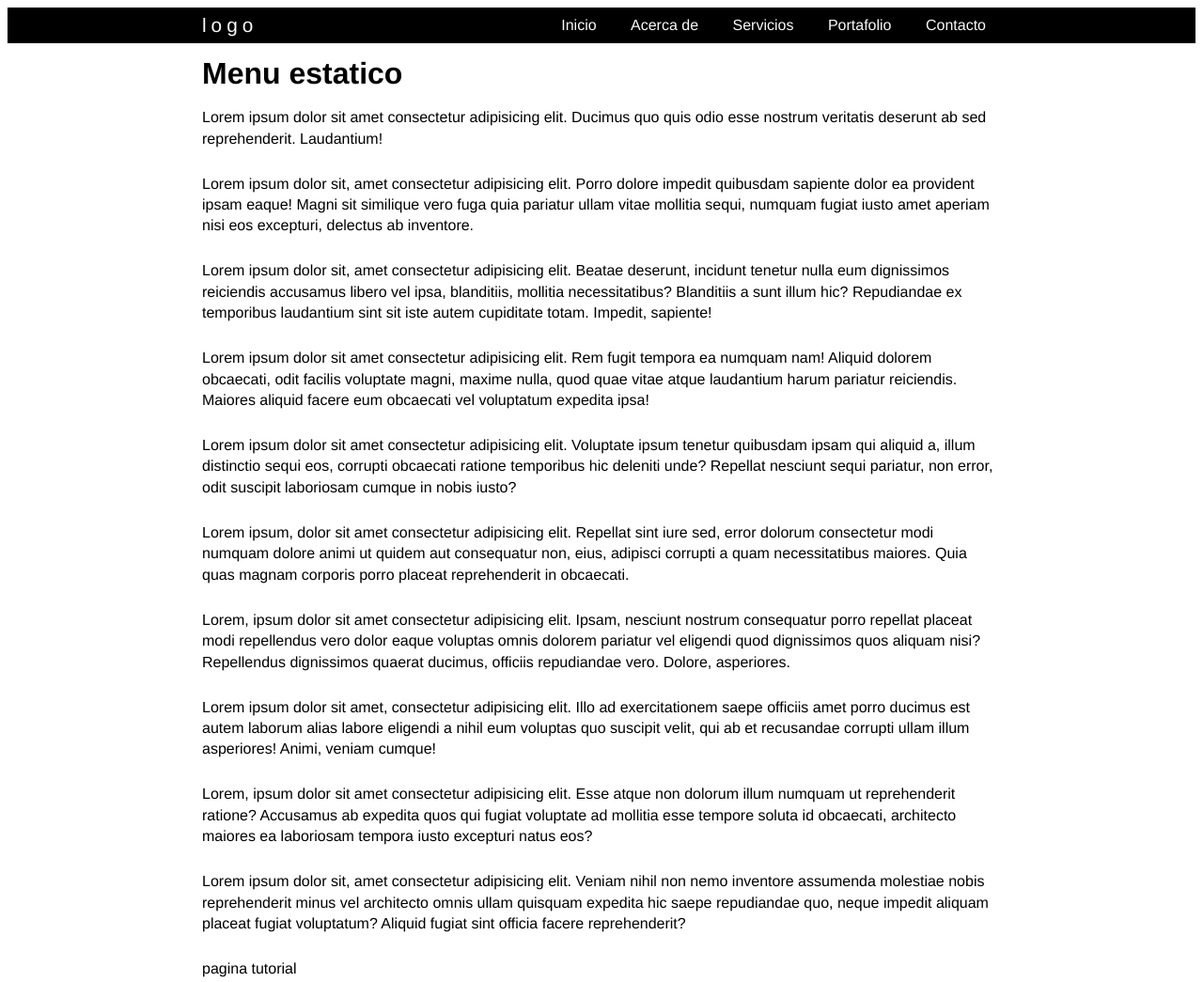
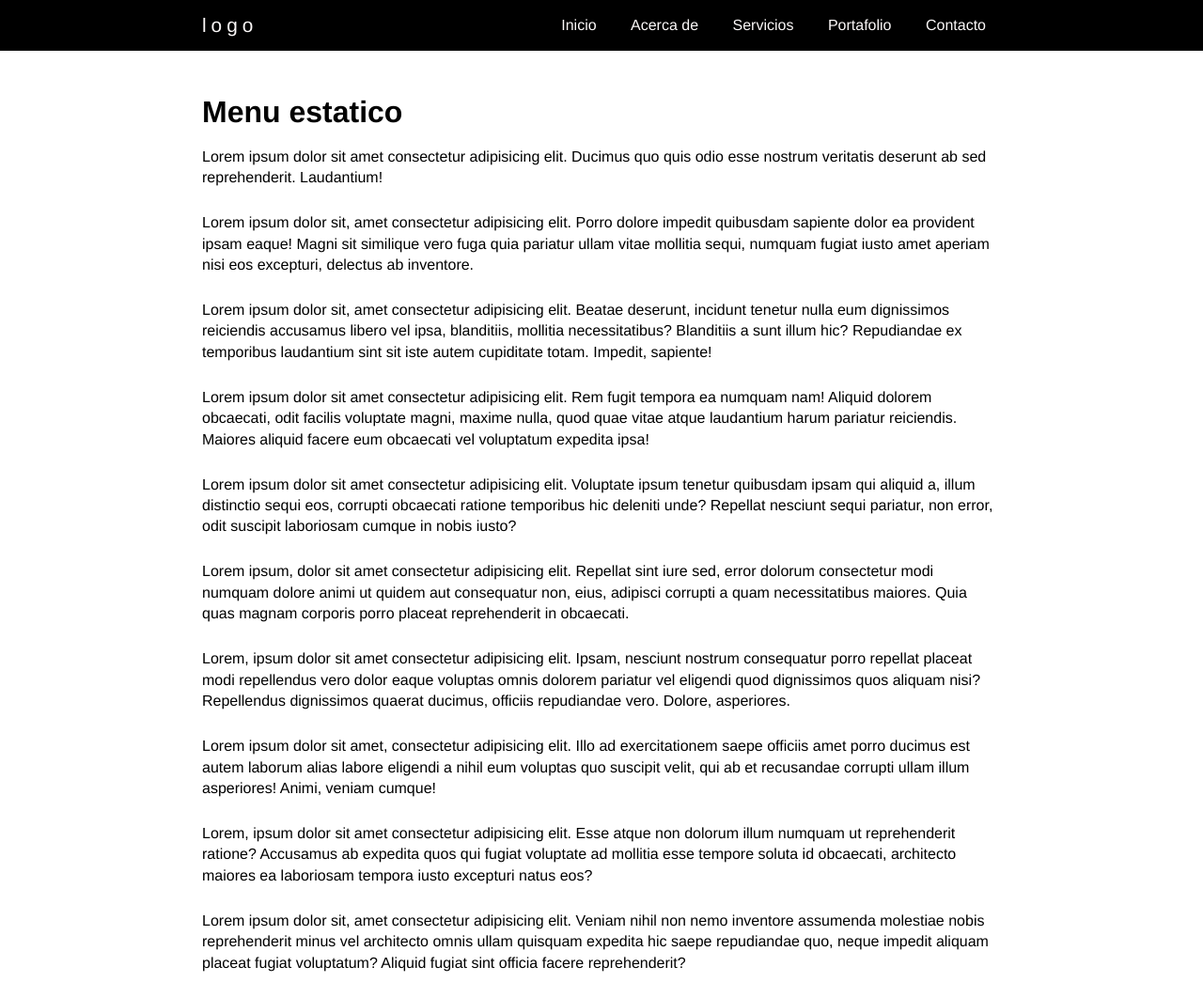
Before and after one commit to AlanJob/MenuFixedTop01, a plain HTML site: page index.html in a window 1280 px wide. Shown: the top 1045 px of the page at 94% size. Drawn offline with Linux system fonts and the light colour scheme.

Commit message:
MenuFixed

```diff
--- a/css/index.css
+++ b/css/index.css
@@ -22,6 +22,14 @@ p{
 .header{
     background: black;
     color: white;
+    position: fixed;
+    left:0;
+    right: 0;
+    top:0;
+    padding: 0.5rem 0;
+}
+.main{
+    padding-top: 5rem;
 }
 
 .header a{
```
